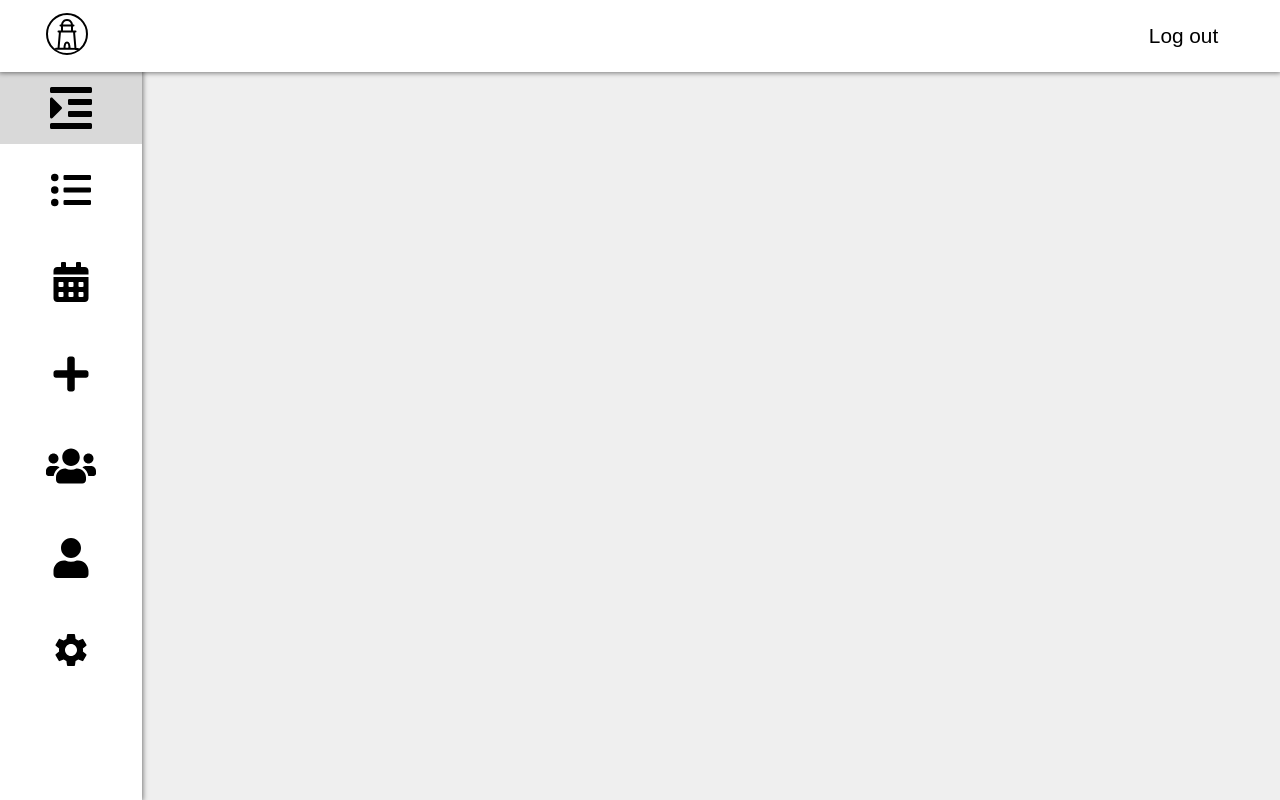
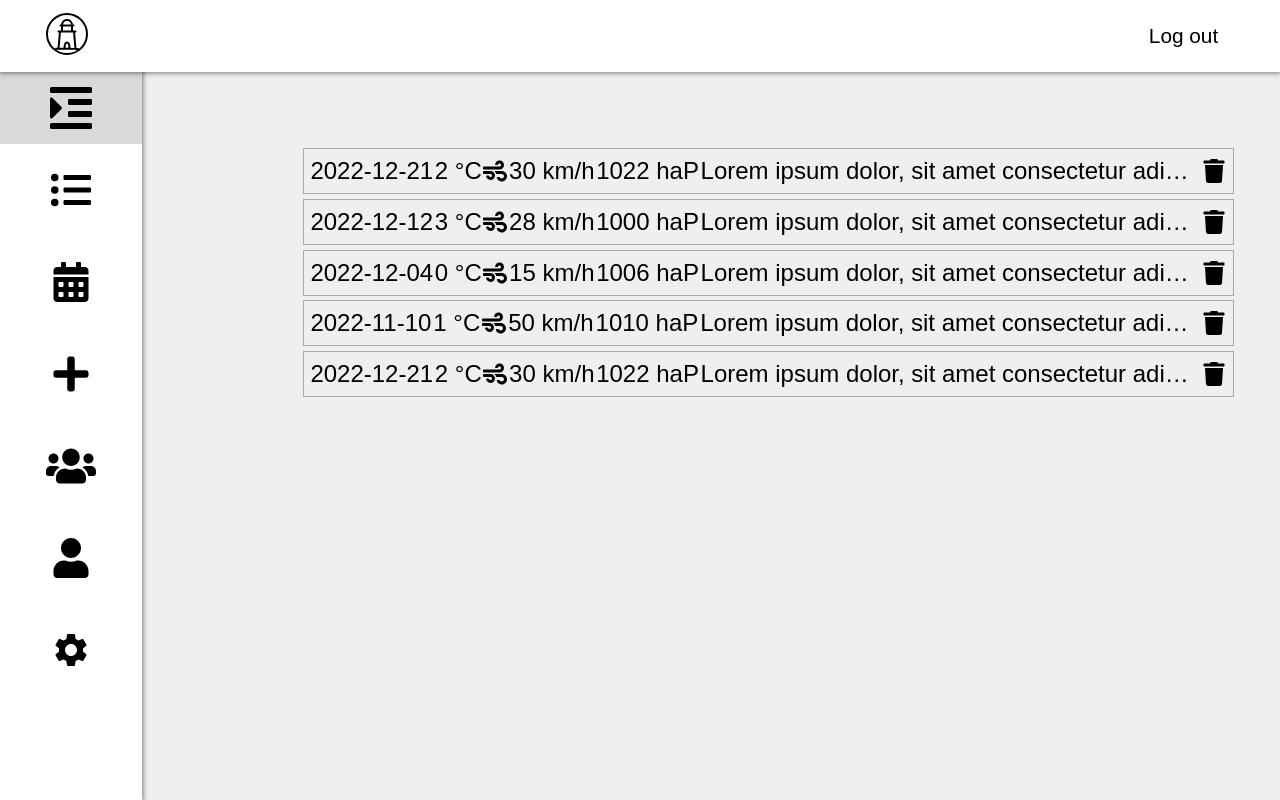
Before and after one commit to sbacanski0730/weather-and-hr-logbook-web, a React (Create React App) app: page / in a window 1280 px wide. Built offline with nearby package versions, Linux system fonts and the light colour scheme.

Commit message:
Reports Page first draft
Dummy-data, ReportsPage and Report Component (both with basic styles)

```diff
--- a/src/App.js
+++ b/src/App.js
@@ -1,11 +1,16 @@
 import Navbar from './components/NavBar/Navbar';
+import PageContainer from './components/PageContainer/PageContainer.jsx';
 import LoginPage from './pages/LoginPage/LoginPage.jsx';
 import RegisterPage from './pages/RegisterPage/RegisterPage.jsx';
+import ReportsPage from './pages/ReportsPage/ReportsPage.jsx';
 
 function App() {
 	return (
 		<>
 			<Navbar />
+			<PageContainer>
+				<ReportsPage />
+			</PageContainer>
 		</>
 	);
 }
--- a/src/Components/PageContainer/PageContainer.style.js
+++ b/src/Components/PageContainer/PageContainer.style.js
@@ -15,6 +15,9 @@ export const PageContainerStyle = styled.div`
 	align-items: flex-end;
 
 	.wrapper {
+		/* border: 1px solid black; */
+		/* background-color: rgba(200, 200, 200, 0.9); */
+
 		width: 100%;
 		height: 100%;
 		padding-top: 148px;
--- /dev/null
+++ b/src/assets/dummy-data.json
@@ -0,0 +1,70 @@
+[
+	{
+		"date": "2022-12-21",
+		"time": "02:31",
+		"temperature": "2",
+		"sky_status": "rain",
+		"wind_speed": "30",
+		"pressure": "1022",
+		"content": "Lorem ipsum dolor, sit amet consectetur adipisicing elit. Fuga mollitia quibusdam doloremque dicta! Veritatis assumenda nisi quisquam eaque modi nesciunt hic animi in odit, minus deleniti sit sequi perspiciatis vel dolore libero quo natus quibusdam id cupiditate? Consectetur, non animi!",
+		"workers": [
+			{
+				"name": "John Doe"
+			},
+			{
+				"name": "Jack Snow"
+			}
+		]
+	},
+	{
+		"date": "2022-12-12",
+		"time": "05:23",
+		"temperature": "3",
+		"sky_status": "rain-sun",
+		"wind_speed": "28",
+		"pressure": "1000",
+		"content": "Lorem ipsum dolor, sit amet consectetur adipisicing elit. Fuga mollitia quibusdam doloremque dicta! Veritatis assumenda nisi quisquam eaque modi nesciunt hic animi in odit, minus deleniti sit sequi perspiciatis vel dolore libero quo natus quibusdam id cupiditate? Consectetur, non animi!",
+		"workers": [
+			{
+				"name": "John Doe"
+			},
+			{
+				"name": "Jack Snow"
+			}
+		]
+	},
+	{
+		"date": "2022-12-04",
+		"time": "09:12",
+		"temperature": "0",
+		"sky_status": "clouds",
+		"wind_speed": "15",
+		"pressure": "1006",
+		"content": "Lorem ipsum dolor, sit amet consectetur adipisicing elit. Fuga mollitia quibusdam doloremque dicta! Veritatis assumenda nisi quisquam eaque modi nesciunt hic animi in odit, minus deleniti sit sequi perspiciatis vel dolore libero quo natus quibusdam id cupiditate? Consectetur, non animi!",
+		"workers": [
+			{
+				"name": "John Doe"
+			},
+			{
+				"name": "Jack Snow"
+			}
+		]
+	},
+	{
+		"date": "2022-11-10",
+		"time": "01:59",
+		"temperature": "1",
+		"sky_status": "wind",
+		"wind_speed": "50",
+		"pressure": "1010",
+		"content": "Lorem ipsum dolor, sit amet consectetur adipisicing elit. Fuga mollitia quibusdam doloremque dicta! Veritatis assumenda nisi quisquam eaque modi nesciunt hic animi in odit, minus deleniti sit sequi perspiciatis vel dolore libero quo natus quibusdam id cupiditate? Consectetur, non animi!",
+		"workers": [
+			{
+				"name": "John Doe"
+			},
+			{
+				"name": "Jack Snow"
+			}
+		]
+	}
+]
--- /dev/null
+++ b/src/components/ReportComponent/Report.jsx
@@ -0,0 +1,27 @@
+import React from 'react';
+import { ReportStyle } from './Report.style';
+import { FaWind, FaTrash } from 'react-icons/fa';
+
+const Report = ({
+	date,
+	time,
+	temperature,
+	sky_status,
+	wind_speed,
+	pressure,
+	content,
+}) => {
+	return (
+		<ReportStyle>
+			<p className='element'>{date}</p>
+			<p className='element'>{temperature} &#176;C</p>
+			<FaWind className='element' />
+			<p className='element'>{wind_speed} km/h</p>
+			<p className='element'>{pressure} haP</p>
+			<p className='element content'>{content}</p>
+			<FaTrash className='element' />
+		</ReportStyle>
+	);
+};
+
+export default Report;
--- /dev/null
+++ b/src/components/ReportComponent/Report.style.js
@@ -0,0 +1,38 @@
+import styled from 'styled-components';
+
+export const ReportStyle = styled.div`
+	/* border: 1px solid red; */
+	border: 1px solid rgba(100, 100, 100, 0.5);
+
+	display: flex;
+	flex-direction: row;
+	justify-content: space-between;
+	align-items: center;
+	padding: 0.5rem 0.4rem;
+	/* white-space: nowrap; */
+	margin-bottom: 0.3rem;
+	cursor: default;
+
+	&:hover {
+		border: 1px solid rgba(0, 0, 0, 0.8);
+	}
+
+	.element {
+		/* border: 1px solid black; */
+		/* height: 100%; */
+		/* width: 100%; */
+		display: flex;
+		align-items: center;
+		white-space: nowrap;
+		font-size: 1.5rem;
+	}
+
+	.content {
+		/* border: 1px solid black; */
+
+		max-width: 500px;
+		text-overflow: ellipsis;
+		overflow: hidden;
+		display: inline-block;
+	}
+`;
--- /dev/null
+++ b/src/pages/ReportsPage/ReportsPage.jsx
@@ -0,0 +1,75 @@
+import React from 'react';
+import { ReportsPageStyle } from './ReportsPage.style';
+import Report from '../../components/ReportComponent/Report';
+
+import dummy_data from '../../assets/dummy-data.json';
+
+const ReportsPage = () => {
+	console.log(dummy_data);
+
+	return (
+		<ReportsPageStyle>
+			{dummy_data.map((item, index) => {
+				return (
+					<>
+						<Report
+							key={index}
+							date={item.date}
+							time={item.time}
+							temperature={item.temperature}
+							sky_status={item.sky_status}
+							wind_speed={item.wind_speed}
+							pressure={item.pressure}
+							content={item.content}
+						/>
+					</>
+				);
+			})}
+
+			<Report
+				date={'2022-12-21'}
+				time={'02:31'}
+				temperature={'2'}
+				sky_status={'rain'}
+				wind_speed={'30'}
+				pressure={'1022'}
+				content={
+					'Lorem ipsum dolor, sit amet consectetur adipisicing elit. Fuga mollitia quibusdam doloremque dicta! Veritatis assumenda nisi quisquam eaque modi nesciunt hic animi in odit, minus deleniti sit sequi perspiciatis vel dolore libero quo natus quibusdam id cupiditate? Consectetur, non animi!'
+				}
+			/>
+			{/* <Report
+				date={'2021-01-01'}
+				time={'02:31'}
+				temperature={'3'}
+				sky_status={'rain'}
+				wind_speed={'23'}
+				pressure={'1006'}
+				content={
+					'A cos tam cos tam. Jakby niby cos a jednak niczego. Jakby było, a nie ma.'
+				}
+			/> */}
+			{/* <Report
+				date={'2021-11-09'}
+				time={'01:09'}
+				temperature={'4'}
+				sky_status={'rain'}
+				wind_speed={'21'}
+				pressure={'900'}
+				content={
+					'Litwo ojczyzno moja. Ty jestes jak zdrowie. Ile się ciebie pamieta tyleź ciebie załuję.'
+				}
+			/> */}
+			{/* <Report
+				date={'2021-10-02'}
+				time={'07:55'}
+				temperature={'1'}
+				sky_status={'rain'}
+				wind_speed={'30'}
+				pressure={'850'}
+				content={'Miałem ja owieczkę małą. Śliczną, biała jak śnieg.'}
+			/> */}
+		</ReportsPageStyle>
+	);
+};
+
+export default ReportsPage;
--- /dev/null
+++ b/src/pages/ReportsPage/ReportsPage.style.js
@@ -0,0 +1,8 @@
+import styled from 'styled-components';
+
+export const ReportsPageStyle = styled.div`
+	/* border: 1px dashed black; */
+
+	/* width: 100%; */
+	/* height: 100%; */
+`;
```
